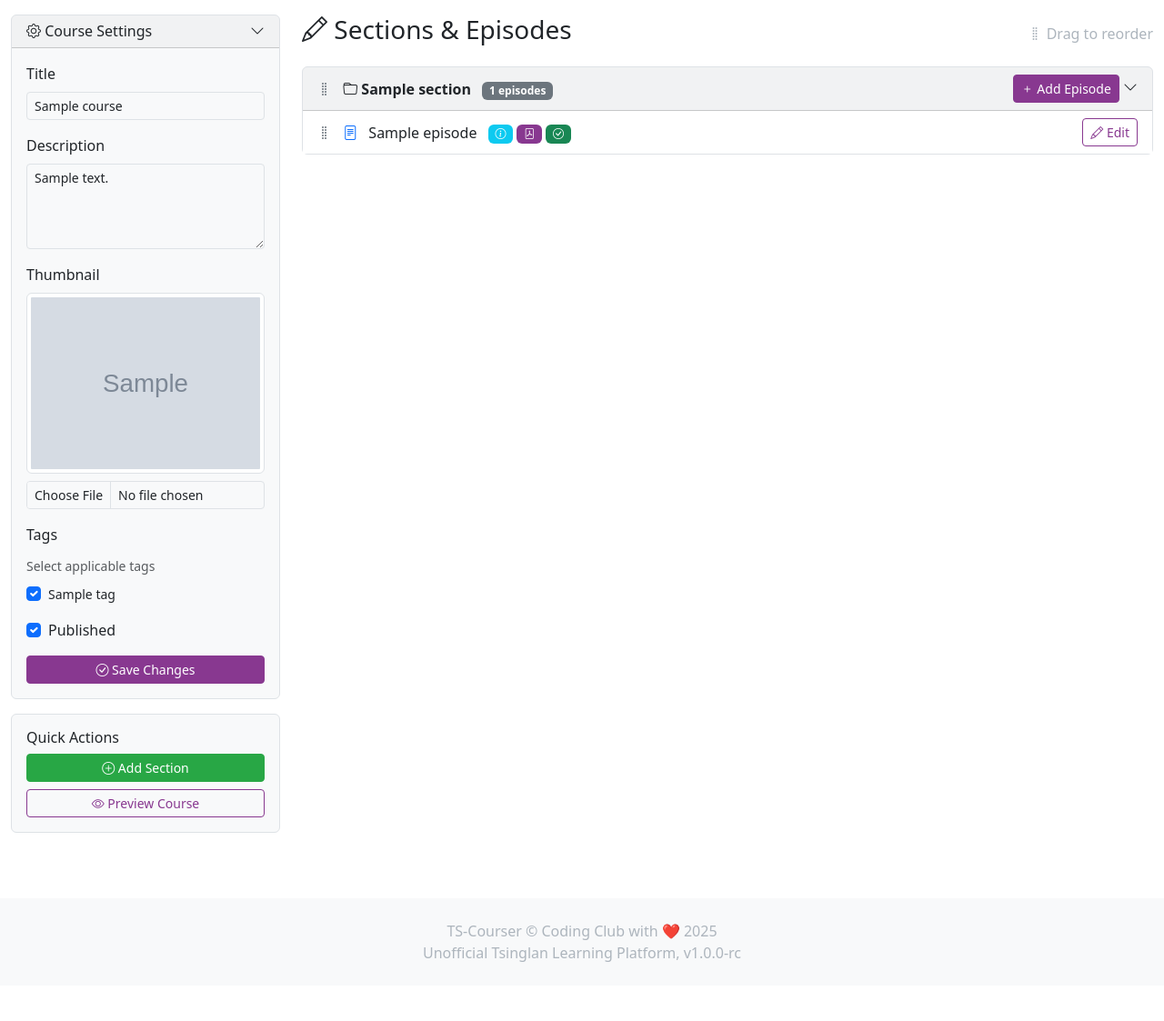
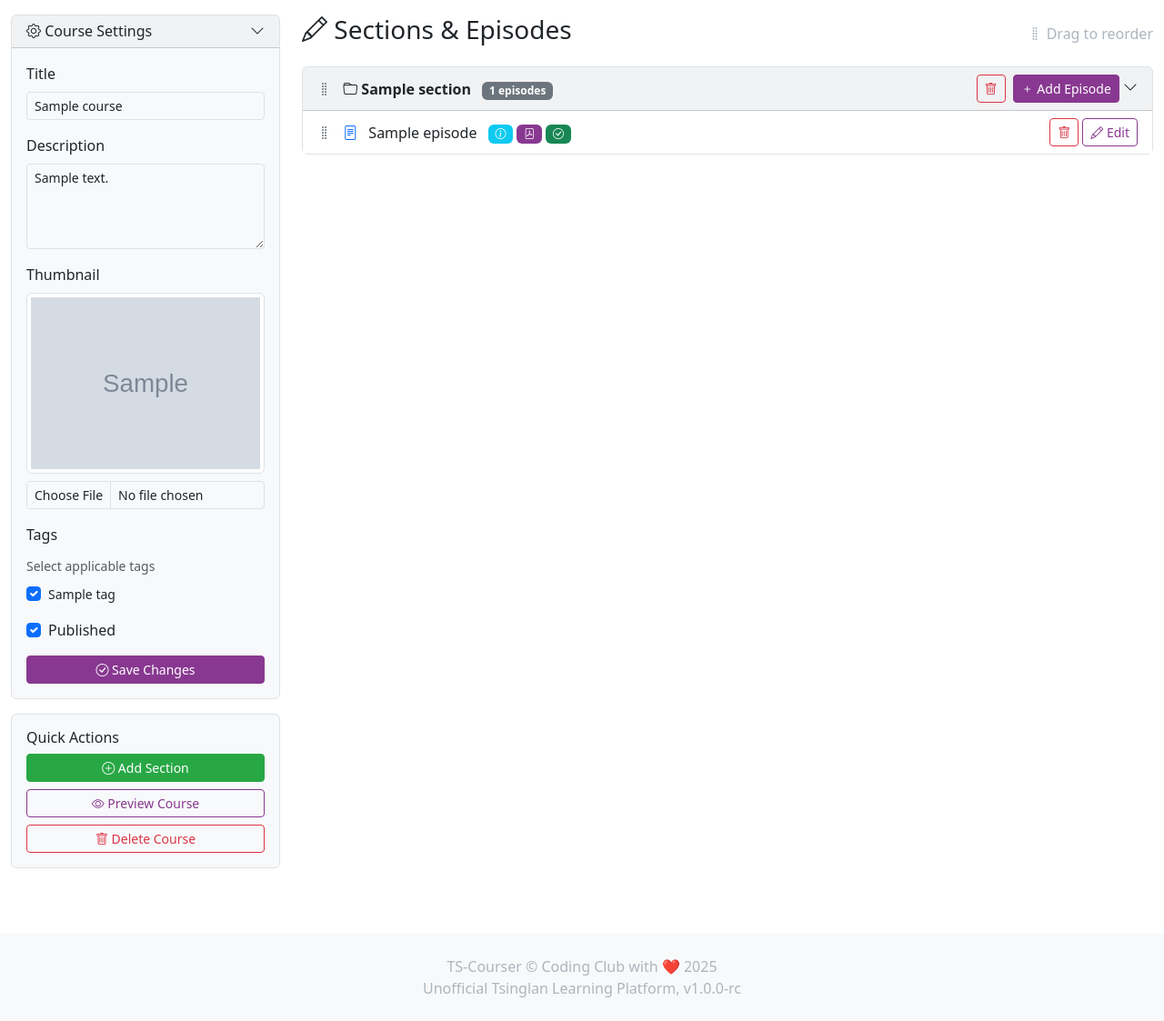
Before and after one commit to Tsinglan-Coding-Club/ts-courser, a Django app: page /teacher/courses/1/edit/ in a window 1280 px wide. Shown: the part 109-1232 px from the top of the page at 91% size. Before the commit the page ends 1167 px from the top, so only its background shows below. Run offline with Django 5.2, Linux system fonts and the light colour scheme; a user stored in the database is signed in; tables that the repository leaves empty hold one stand-in row (values such as "Sample post"); grey boxes marked "Sample" are stand-in pictures; some libraries are stand-ins or nearby versions.

Commit message:
feat:limit teacher's access to other teacher's courses.

```diff
--- a/accounts/views.py
+++ b/accounts/views.py
@@ -10,6 +10,7 @@ from django.utils import timezone
 from datetime import timedelta
 from .models import User
 from courses.models import Tag
+from ts_courser.utils import compress_image
 import os
 import random
 import string
@@ -209,7 +210,7 @@ def profile_edit(request):
         user.display_name = request.POST.get('display_name', '').strip()
         user.bio = request.POST.get('bio', '').strip()
 
-        # Handle avatar upload
+        # Handle avatar upload (compress if > 1MB)
         if 'avatar' in request.FILES:
             avatar_file = request.FILES['avatar']
 
@@ -223,6 +224,9 @@ def profile_edit(request):
             if avatar_file.content_type not in allowed_types:
                 messages.error(request, 'Avatar must be a valid image file (JPEG, PNG, GIF, or WebP).')
                 return redirect('accounts:profile_edit')
+
+            # Compress large images with Pillow before saving
+            avatar_file = compress_image(avatar_file)
 
             # Delete old avatar if exists
             if user.avatar:
--- a/progress/views.py
+++ b/progress/views.py
@@ -6,6 +6,7 @@ from django.core.files.storage import default_storage
 from django.conf import settings
 from .models import UserProgress, EpisodeReadStatus, CourseEnrollment
 from courses.models import Episode, Course
+from ts_courser.utils import compress_image
 import uuid
 import os
 import magic
@@ -90,6 +91,9 @@ def vditor_upload(request):
                 continue
         except Exception:
             continue
+
+        # Compress images larger than 1MB before saving
+        uploaded_file = compress_image(uploaded_file)
 
         # Generate unique filename
         ext = os.path.splitext(uploaded_file.name)[1]
--- a/teacher/urls.py
+++ b/teacher/urls.py
@@ -7,10 +7,13 @@ urlpatterns = [
     path('courses/', views.course_list, name='course_list'),
     path('courses/create/', views.course_create, name='course_create'),
     path('courses/<int:course_id>/edit/', views.course_edit, name='course_edit'),
+    path('courses/<int:course_id>/delete/', views.course_delete, name='course_delete'),
     path('sections/create/', views.section_create, name='section_create'),
+    path('sections/<int:section_id>/delete/', views.section_delete, name='section_delete'),
     path('sections/reorder/', views.section_reorder, name='section_reorder'),
     path('episodes/create/', views.episode_create, name='episode_create'),
     path('episodes/<int:episode_id>/edit/', views.episode_edit, name='episode_edit'),
+    path('episodes/<int:episode_id>/delete/', views.episode_delete, name='episode_delete'),
     path('episodes/reorder/', views.episode_reorder, name='episode_reorder'),
     path('tags/create/', views.tag_create, name='tag_create'),
 ]
--- a/teacher/views.py
+++ b/teacher/views.py
@@ -5,25 +5,25 @@ from django.core.exceptions import PermissionDenied
 from django.http import JsonResponse
 from django.db import models
 from courses.models import Course, Section, Episode, Tag
+from .decorators import (
+    teacher_required,
+    require_course_ownership,
+    require_episode_ownership,
+    check_section_ownership,
+)
 import magic
 import os
 
-
-def teacher_required(view_func):
-    """Decorator to check if user is a verified teacher."""
-    def wrapper(request, *args, **kwargs):
-        if not request.user.is_authenticated:
-            return redirect('accounts:login')
-        if not request.user.is_teacher and not request.user.is_admin:
-            raise PermissionDenied("Only verified teachers can access this page.")
-        return view_func(request, *args, **kwargs)
-    return wrapper
+from ts_courser.utils import compress_image
 
 
 @teacher_required
 def course_list(request):
-    """List all courses for teacher management."""
-    courses = Course.objects.all().prefetch_related('tags', 'creator')
+    """List courses for teacher management. Teachers see only their own; admins see all."""
+    if request.user.is_admin:
+        courses = Course.objects.all().prefetch_related('tags', 'creator')
+    else:
+        courses = Course.objects.filter(creator=request.user).prefetch_related('tags', 'creator')
     return render(request, 'teacher/course_list.html', {'courses': courses})
 
 
@@ -47,9 +47,9 @@ def course_create(request):
             is_published=is_published
         )
 
-        # Handle thumbnail upload
+        # Handle thumbnail upload (compress if > 1MB)
         if 'thumbnail' in request.FILES:
-            course.thumbnail = request.FILES['thumbnail']
+            course.thumbnail = compress_image(request.FILES['thumbnail'])
             course.save()
 
         # Add tags
@@ -64,9 +64,10 @@ def course_create(request):
 
 
 @teacher_required
+@require_course_ownership
 def course_edit(request, course_id):
-    """Edit an existing course."""
-    course = get_object_or_404(Course, id=course_id)
+    """Edit an existing course. Only the creator (or admin) can edit."""
+    course = request.course  # Injected by require_course_ownership
 
     if request.method == 'POST':
         course.title = request.POST.get('title', course.title)
@@ -74,9 +75,9 @@ def course_edit(request, course_id):
         course.is_published = request.POST.get('is_published') == 'on'
         tag_ids = request.POST.getlist('tags')
 
-        # Handle thumbnail upload
+        # Handle thumbnail upload (compress if > 1MB)
         if 'thumbnail' in request.FILES:
-            course.thumbnail = request.FILES['thumbnail']
+            course.thumbnail = compress_image(request.FILES['thumbnail'])
 
         course.save()
 
@@ -106,7 +107,7 @@ def course_edit(request, course_id):
 
 @teacher_required
 def section_create(request):
-    """Create a new section."""
+    """Create a new section. Only the course owner (or admin) can add sections."""
     if request.method == 'POST':
         course_id = request.POST.get('course_id')
         title = request.POST.get('title')
@@ -116,6 +117,10 @@ def section_create(request):
             return redirect('teacher:course_list')
 
         course = get_object_or_404(Course, id=course_id)
+
+        # Ownership check: only the course creator or admin can add sections
+        if not request.user.is_admin and course.creator != request.user:
+            raise PermissionDenied("You can only add sections to your own courses.")
 
         # Auto-calculate order (max + 1)
         max_order = Section.objects.filter(course=course).aggregate(
@@ -137,7 +142,7 @@ def section_create(request):
 
 @teacher_required
 def episode_create(request):
-    """Create a new episode."""
+    """Create a new episode. Only the parent course owner (or admin) can add episodes."""
     if request.method == 'POST':
         section_id = request.POST.get('section_id')
         title = request.POST.get('title')
@@ -147,7 +152,8 @@ def episode_create(request):
             messages.error(request, 'Section and title are required.')
             return redirect('teacher:course_list')
 
-        section = get_object_or_404(Section, id=section_id)
+        # Ownership check: trace back to parent course
+        section, course = check_section_ownership(request, section_id)
 
         # Auto-calculate order (max + 1)
         max_order = Episode.objects.filter(section=section).aggregate(
@@ -169,9 +175,11 @@ def episode_create(request):
 
 
 @teacher_required
+@require_episode_ownership
 def episode_edit(request, episode_id):
     """Edit an episode with markdown editor and file uploads."""
-    episode = get_object_or_404(Episode, id=episode_id)
+    episode = request.episode  # Injected by require_episode_ownership
+    course = request.course
 
     if request.method == 'POST':
         episode.title = request.POST.get('title', episode.title)
@@ -205,11 +213,11 @@ def episode_edit(request, episode_id):
 
         episode.save()
         messages.success(request, f'Episode "{episode.title}" updated successfully!')
-        return redirect('teacher:course_edit', course_id=episode.section.course.id)
+        return redirect('teacher:course_edit', course_id=course.id)
 
     context = {
         'episode': episode,
-        'course': episode.section.course,
+        'course': course,
         'type_options': Episode.TYPE_CHOICES,
     }
     return render(request, 'teacher/episode_edit.html', context)
@@ -243,17 +251,37 @@ def tag_create(request):
 
 @teacher_required
 def section_reorder(request):
-    """Reorder sections via AJAX."""
+    """Reorder sections via AJAX. Only the course owner (or admin) can reorder."""
     if request.method == 'POST':
         try:
             import json
             data = json.loads(request.body)
             section_orders = data.get('section_orders', [])
 
-            for item in section_orders:
-                section_id = item.get('id')
-                new_order = item.get('order')
-                section = Section.objects.get(id=section_id)
+            if not section_orders:
+                return JsonResponse({'success': False, 'error': 'No sections provided'})
+
+            # Verify ownership: all sections must belong to the same course owned by user
+            section_ids = [item.get('id') for item in section_orders]
+            sections = Section.objects.filter(id__in=section_ids).select_related('course')
+
+            if len(sections) != len(section_ids):
+                return JsonResponse({'success': False, 'error': 'Some sections not found'})
+
+            # All sections must belong to the same course
+            course_ids = set(s.course_id for s in sections)
+            if len(course_ids) != 1:
+                return JsonResponse({'success': False, 'error': 'Sections must belong to the same course'})
+
+            course = sections[0].course
+            if not request.user.is_admin and course.creator != request.user:
+                return JsonResponse({'success': False, 'error': 'Permission denied'})
+
+            for section in sections:
+                new_order = next(
+                    (item['order'] for item in section_orders if item['id'] == section.id),
+                    section.order
+                )
                 section.order = new_order
                 section.save()
 
@@ -266,17 +294,39 @@ def section_reorder(request):
 
 @teacher_required
 def episode_reorder(request):
-    """Reorder episodes via AJAX."""
+    """Reorder episodes via AJAX. Only the parent course owner (or admin) can reorder."""
     if request.method == 'POST':
         try:
             import json
             data = json.loads(request.body)
             episode_orders = data.get('episode_orders', [])
 
-            for item in episode_orders:
-                episode_id = item.get('id')
-                new_order = item.get('order')
-                episode = Episode.objects.get(id=episode_id)
+            if not episode_orders:
+                return JsonResponse({'success': False, 'error': 'No episodes provided'})
+
+            # Verify ownership: all episodes must belong to the same course owned by user
+            episode_ids = [item.get('id') for item in episode_orders]
+            episodes = Episode.objects.filter(id__in=episode_ids).select_related(
+                'section__course'
+            )
+
+            if len(episodes) != len(episode_ids):
+                return JsonResponse({'success': False, 'error': 'Some episodes not found'})
+
+            # All episodes must belong to the same course
+            course_ids = set(e.section.course_id for e in episodes)
+            if len(course_ids) != 1:
+                return JsonResponse({'success': False, 'error': 'Episodes must belong to the same course'})
+
+            course = episodes[0].section.course
+            if not request.user.is_admin and course.creator != request.user:
+                return JsonResponse({'success': False, 'error': 'Permission denied'})
+
+            for episode in episodes:
+                new_order = next(
+                    (item['order'] for item in episode_orders if item['id'] == episode.id),
+                    episode.order
+                )
                 episode.order = new_order
                 episode.save()
 
@@ -287,10 +337,65 @@ def episode_reorder(request):
     return JsonResponse({'success': False, 'error': 'Invalid request'})
 
 
+# ========== Delete Views ==========
+
+@teacher_required
+def course_delete(request, course_id):
+    """Delete a course. Only the creator (or admin) can delete."""
+    course = get_object_or_404(Course, id=course_id)
+
+    if not request.user.is_admin and course.creator != request.user:
+        raise PermissionDenied("You can only delete your own courses.")
+
+    if request.method == 'POST':
+        course_title = course.title
+        course.delete()
+        messages.success(request, f'Course "{course_title}" deleted successfully!')
+        return redirect('teacher:course_list')
+
+    return redirect('teacher:course_edit', course_id=course_id)
+
+
+@teacher_required
+def section_delete(request, section_id):
+    """Delete a section. Only the parent course owner (or admin) can delete."""
+    section, course = check_section_ownership(request, section_id)
+
+    if request.method == 'POST':
+        section_title = section.title
+        section.delete()
+        messages.success(request, f'Section "{section_title}" deleted successfully!')
+        return redirect('teacher:course_edit', course_id=course.id)
+
+    return redirect('teacher:course_edit', course_id=course.id)
+
+
+@teacher_required
+def episode_delete(request, episode_id):
+    """Delete an episode. Only the parent course owner (or admin) can delete."""
+    episode = get_object_or_404(
+        Episode.objects.select_related('section__course'),
+        id=episode_id
+    )
+    course = episode.section.course
+
+    if not request.user.is_admin and course.creator != request.user:
+        raise PermissionDenied("You can only delete your own content.")
+
+    if request.method == 'POST':
+        episode_title = episode.title
+        section = episode.section
+        episode.delete()
+        messages.success(request, f'Episode "{episode_title}" deleted successfully!')
+        return redirect('teacher:course_edit', course_id=course.id)
+
+    return redirect('teacher:course_edit', course_id=course.id)
+
+
 def validate_pdf(pdf_file):
     """Validate uploaded PDF file."""
-    # Size check (50MB limit)
-    if pdf_file.size > 50 * 1024 * 1024:
+    # Size check (15MB limit)
+    if pdf_file.size > 15 * 1024 * 1024:
         return False
 
     # MIME type check
--- a/templates/teacher/course_edit.html
+++ b/templates/teacher/course_edit.html
@@ -206,6 +206,9 @@
                         <a href="{% url 'courses:learning_interface' course.id %}" class="btn btn-outline-primary btn-sm" target="_blank">
                             <i class="bi bi-eye"></i> Preview Course
                         </a>
+                        <button class="btn btn-outline-danger btn-sm" onclick="confirmDelete('course', {{ course.id }}, '{{ course.title|escapejs }}')">
+                            <i class="bi bi-trash"></i> Delete Course
+                        </button>
                     </div>
                 </div>
             </div>
@@ -230,6 +233,9 @@
                             <span class="badge bg-secondary ms-2">{{ section.episodes.all|length }} episodes</span>
                         </div>
                         <div>
+                            <button class="btn btn-sm btn-outline-danger me-1" onclick="event.stopPropagation(); confirmDelete('section', {{ section.id }}, '{{ section.title|escapejs }}')" title="Delete section">
+                                <i class="bi bi-trash"></i>
+                            </button>
                             <button class="btn btn-sm btn-primary" onclick="event.stopPropagation(); addEpisode({{ section.id }})">
                                 <i class="bi bi-plus"></i> Add Episode
                             </button>
@@ -267,9 +273,14 @@
                                             {% endif %}
                                         </span>
                                     </div>
-                                    <a href="{% url 'teacher:episode_edit' episode.id %}" class="btn btn-sm btn-outline-primary">
-                                        <i class="bi bi-pencil"></i> Edit
-                                    </a>
+                                    <div class="d-flex gap-1">
+                                        <button class="btn btn-sm btn-outline-danger" onclick="event.stopPropagation(); confirmDelete('episode', {{ episode.id }}, '{{ episode.title|escapejs }}')" title="Delete episode">
+                                            <i class="bi bi-trash"></i>
+                                        </button>
+                                        <a href="{% url 'teacher:episode_edit' episode.id %}" class="btn btn-sm btn-outline-primary">
+                                            <i class="bi bi-pencil"></i> Edit
+                                        </a>
+                                    </div>
                                 </div>
                             {% empty %}
                                 <div class="list-group-item text-muted text-center py-4">
@@ -325,12 +336,54 @@
     <input type="hidden" name="type" value="material">
 </form>
 
+<!-- Delete Confirmation Modal -->
+<div class="modal fade" id="deleteConfirmModal" tabindex="-1">
+    <div class="modal-dialog">
+        <div class="modal-content">
+            <div class="modal-header">
+                <h5 class="modal-title"><i class="bi bi-exclamation-triangle text-danger"></i> Confirm Delete</h5>
+                <button type="button" class="btn-close" data-bs-dismiss="modal"></button>
+            </div>
+            <div class="modal-body">
+                <p>Are you sure you want to delete <strong id="deleteItemName"></strong>?</p>
+                <p class="text-danger mb-0"><small>This action cannot be undone. All associated content will be permanently removed.</small></p>
+            </div>
+            <div class="modal-footer">
+                <button type="button" class="btn btn-secondary" data-bs-dismiss="modal">Cancel</button>
+                <form id="deleteForm" method="post" style="display: inline;">
+                    {% csrf_token %}
+                    <button type="submit" class="btn btn-danger">
+                        <i class="bi bi-trash"></i> Delete
+                    </button>
+                </form>
+            </div>
+        </div>
+    </div>
+</div>
+
 <script>
 const csrftoken = document.querySelector('[name=csrfmiddlewaretoken]').value;
 
 function addEpisode(sectionId) {
     document.getElementById('episodeSectionId').value = sectionId;
     document.getElementById('addEpisodeForm').submit();
+}
+
+function confirmDelete(type, id, name) {
+    const modal = new bootstrap.Modal(document.getElementById('deleteConfirmModal'));
+    document.getElementById('deleteItemName').textContent = name;
+
+    let deleteUrl;
+    if (type === 'course') {
+        deleteUrl = '{% url "teacher:course_delete" 99999 %}'.replace('99999', id);
+    } else if (type === 'section') {
+        deleteUrl = '{% url "teacher:section_delete" 99999 %}'.replace('99999', id);
+    } else if (type === 'episode') {
+        deleteUrl = '{% url "teacher:episode_delete" 99999 %}'.replace('99999', id);
+    }
+
+    document.getElementById('deleteForm').action = deleteUrl;
+    modal.show();
 }
 
 // Update chevron icon when collapsing/expanding
```
Also changed, not shown: teacher/decorators.py (added, +101 -0 lines), templates/teacher/course_list.html (+19 -2 lines), templates/teacher/episode_edit.html (+15 -0 lines), ts_courser/utils.py (added, +75 -0 lines).
